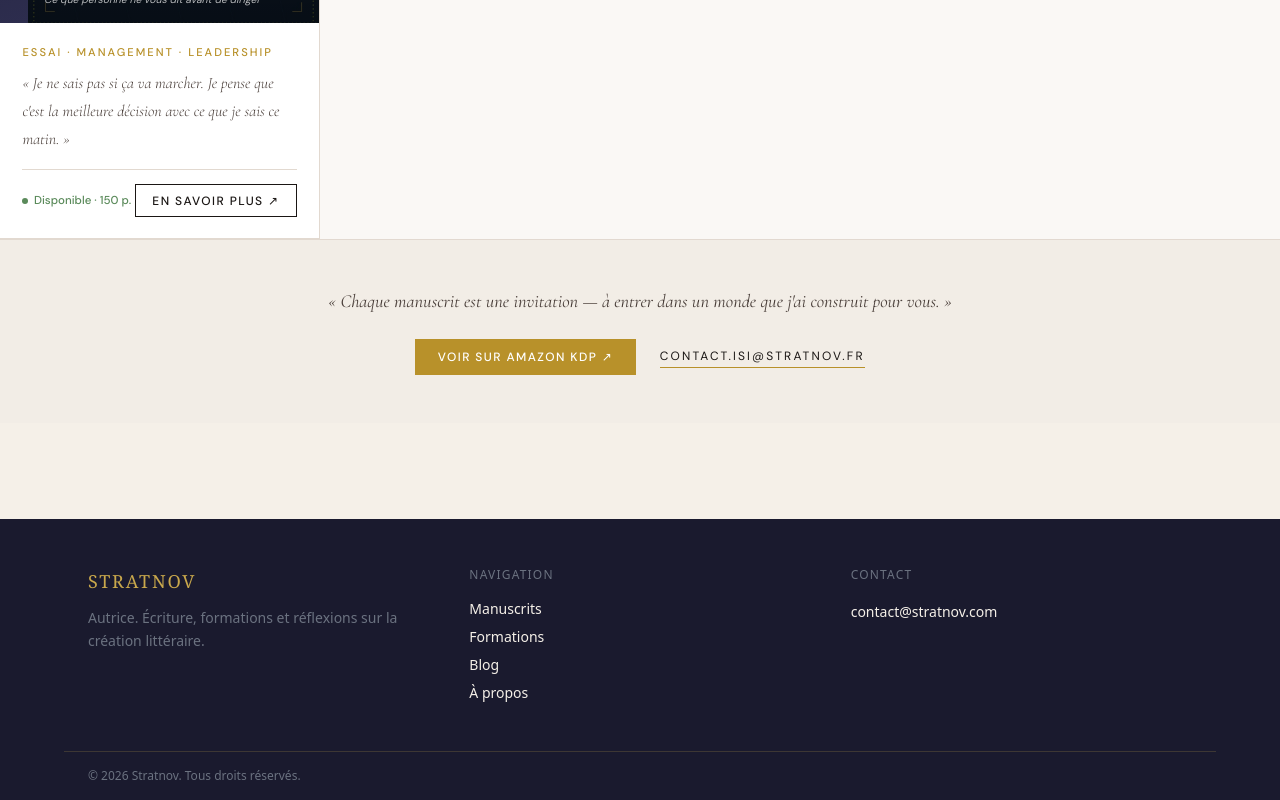
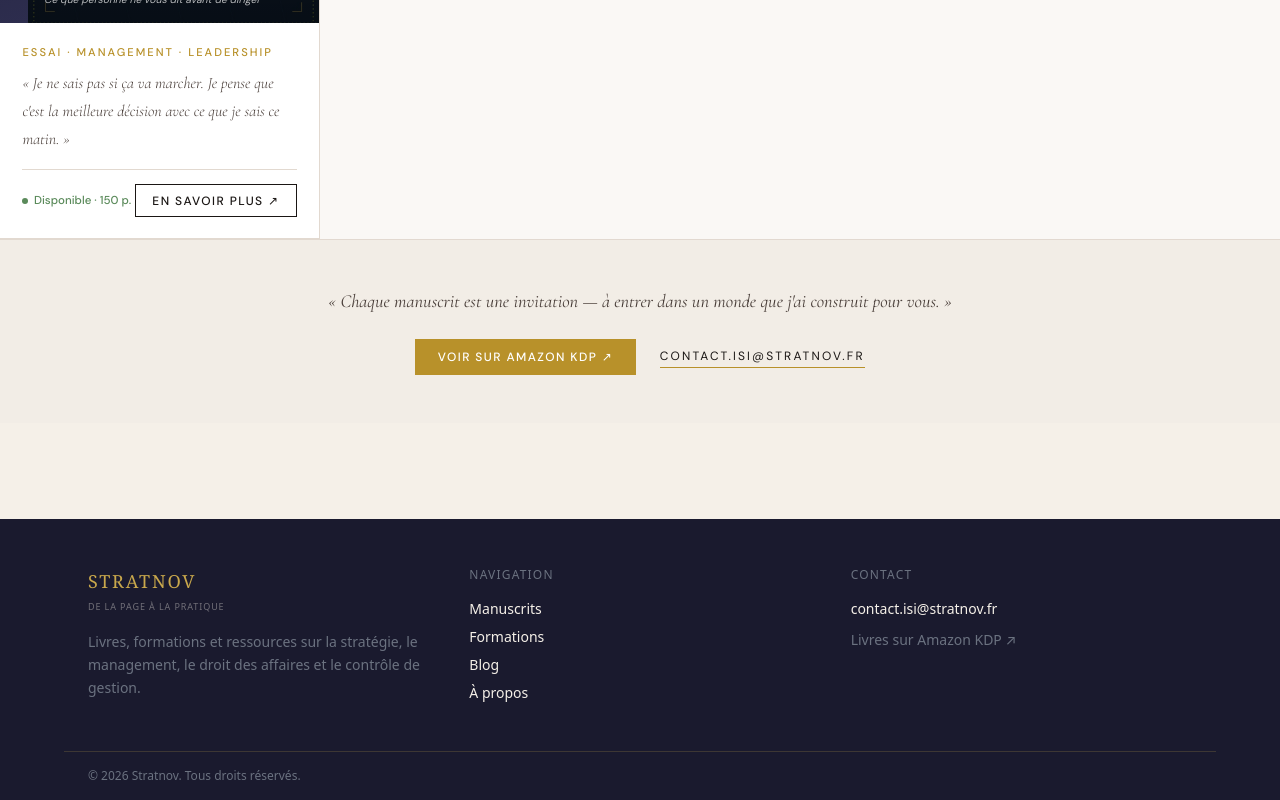
Before and after one commit to BON202/stratnov-frontend, a Next.js app: page /manuscrits in a window 1280 px wide. Shown: the part 1426-2226 px from the top of the page. Built offline with nearby package versions, Linux system fonts and the light colour scheme.

Commit message:
Navbar et footer mis à jour

```diff
--- a/components/layout/Footer.tsx
+++ b/components/layout/Footer.tsx
@@ -5,9 +5,10 @@ export default function Footer() {
     <footer className="bg-encre text-parchemin mt-24">
       <div className="max-w-6xl mx-auto px-6 py-12 grid grid-cols-1 md:grid-cols-3 gap-10">
         <div>
-          <p className="font-display text-or text-lg tracking-widest mb-3">STRATNOV</p>
+          <p className="font-display text-or text-lg tracking-widest mb-1">STRATNOV</p>
+          <p className="text-xs text-parchemin/40 tracking-widest uppercase mb-4" style={{ fontSize: '9px' }}>De la page à la pratique</p>
           <p className="text-sm text-brume leading-relaxed">
-            Autrice. Écriture, formations et réflexions sur la création littéraire.
+            Livres, formations et ressources sur la stratégie, le management, le droit des affaires et le contrôle de gestion.
           </p>
         </div>
         <div>
@@ -27,8 +28,11 @@ export default function Footer() {
         </div>
         <div>
           <p className="text-xs tracking-widest uppercase text-brume mb-4">Contact</p>
-          <a href="mailto:contact@stratnov.com" className="text-sm hover:text-or transition-colors">
-            contact@stratnov.com
+          <a href="mailto:contact.isi@stratnov.fr" className="text-sm hover:text-or transition-colors block mb-2">
+            contact.isi@stratnov.fr
+          </a>
+          <a href="https://www.amazon.com/dp/XXXXXXXXXX" target="_blank" rel="noopener noreferrer" className="text-sm hover:text-or transition-colors text-brume">
+            Livres sur Amazon KDP ↗
           </a>
         </div>
       </div>
```
